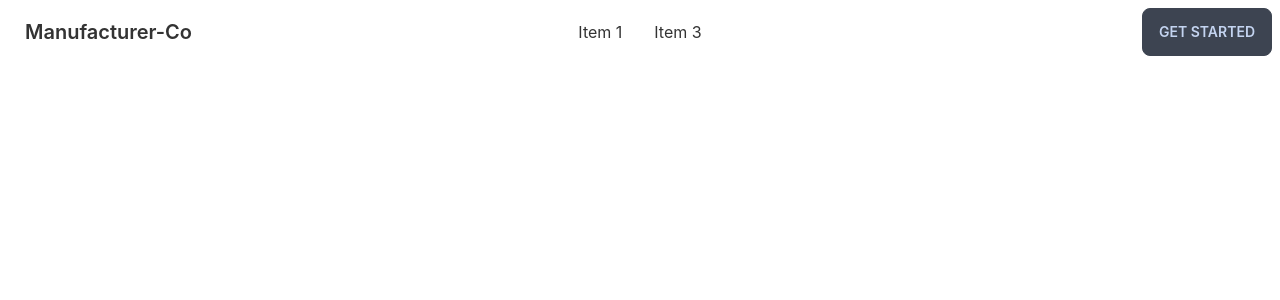
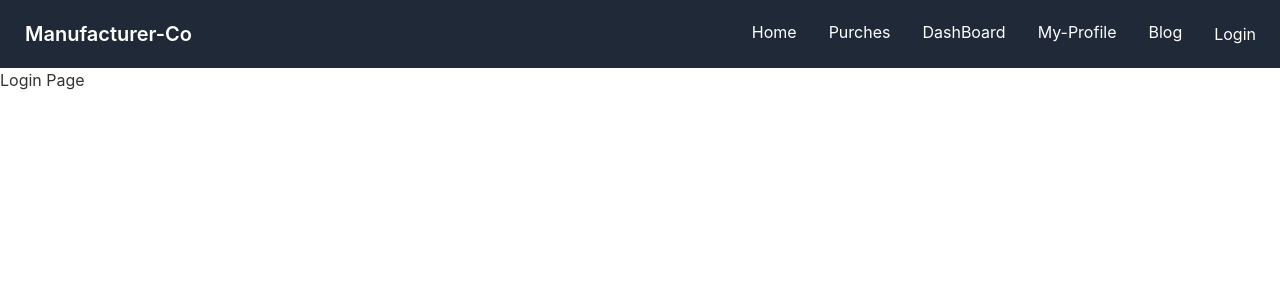
Before and after one commit to YASINARAFAT88/manufecturer-co-client-code, a React (Create React App) app: page /login in a window 1280 px wide. Shown: the top 300 px of the page. Built offline with nearby package versions, Linux system fonts and the light colour scheme.

Commit message:
Navbar Complate

```diff
--- a/src/App.js
+++ b/src/App.js
@@ -3,6 +3,7 @@ import './App.css';
 import Navbar from './Pages/Shared/Navbar';
 import Home from './Pages/Home/Home';
 import MyProfile from './Pages/MyProfile/MyProfile';
+import Login from './Pages/Login/Login';
 
 function App() {
   return (
@@ -10,7 +11,8 @@ function App() {
     <Navbar></Navbar>
     <Routes>
         <Route path="/" element={<Home />} />
-        <Route path="about" element={<MyProfile />} />
+        <Route path="/login" element={<Login />} />
+        <Route path="myprofile" element={<MyProfile />} />
       </Routes>
     </div>
   );
--- /dev/null
+++ b/src/Pages/Login/Login.js
@@ -0,0 +1,11 @@
+import React from 'react';
+
+const Login = () => {
+    return (
+        <div>
+            <h1>Login Page</h1>
+        </div>
+    );
+};
+
+export default Login;
--- a/src/Pages/Shared/Navbar.js
+++ b/src/Pages/Shared/Navbar.js
@@ -1,30 +1,32 @@
 import React from 'react';
+import { Link } from 'react-router-dom';
 
 const Navbar = () => {
+  const navItems = <>
+        <li className='hover:bg-gray-500 rounded-md bg-gray-800 mb-1'><Link to="/">Home</Link></li>
+        <li className='hover:bg-gray-500 rounded-md bg-gray-800 mb-1'><Link to="/purches">Purches</Link></li>
+        <li className='hover:bg-gray-500 rounded-md bg-gray-800 mb-1'><Link to="/dashboard">DashBoard</Link></li>
+        <li className='hover:bg-gray-500 rounded-md bg-gray-800 mb-1'><Link to="/myprofile">My-Profile</Link></li>
+        <li className='hover:bg-gray-500 rounded-md bg-gray-800 mb-1'><Link to="/blog">Blog</Link></li>
+        <li className='hover:bg-gray-500 rounded-md bg-gray-800'><Link to="/login">Login</Link></li>
+  </>
     return (
-        <div className="navbar bg-base-100">
+        <div className="navbar bg-gray-800 text-white justify-between">
   <div className="navbar-start">
     <div className="dropdown">
       <label tabindex="0" className="btn btn-ghost lg:hidden">
         <svg xmlns="http://www.w3.org/2000/svg" className="h-5 w-5" fill="none" viewBox="0 0 24 24" stroke="currentColor"><path stroke-linecap="round" stroke-linejoin="round" stroke-width="2" d="M4 6h16M4 12h8m-8 6h16" /></svg>
       </label>
       <ul tabindex="0" className="menu menu-compact dropdown-content mt-3 p-2 shadow bg-base-100 rounded-box w-52">
-        <li><a>Item 1</a></li>
-
-        <li><a>Item 3</a></li>
+        {navItems}
       </ul>
     </div>
     <a className="btn btn-ghost normal-case text-xl">Manufacturer-Co</a>
   </div>
-  <div className="navbar-center hidden lg:flex">
-    <ul className="menu menu-horizontal p-0">
-      <li><a>Item 1</a></li>
-
-      <li><a>Item 3</a></li>
+  <div className="navbar-center hidden lg:flex ">
+    <ul className="menu menu-horizontal p-0 ">
+    {navItems}
     </ul>
-  </div>
-  <div className="navbar-end">
-    <a className="btn">Get started</a>
   </div>
 </div>
     );
```
